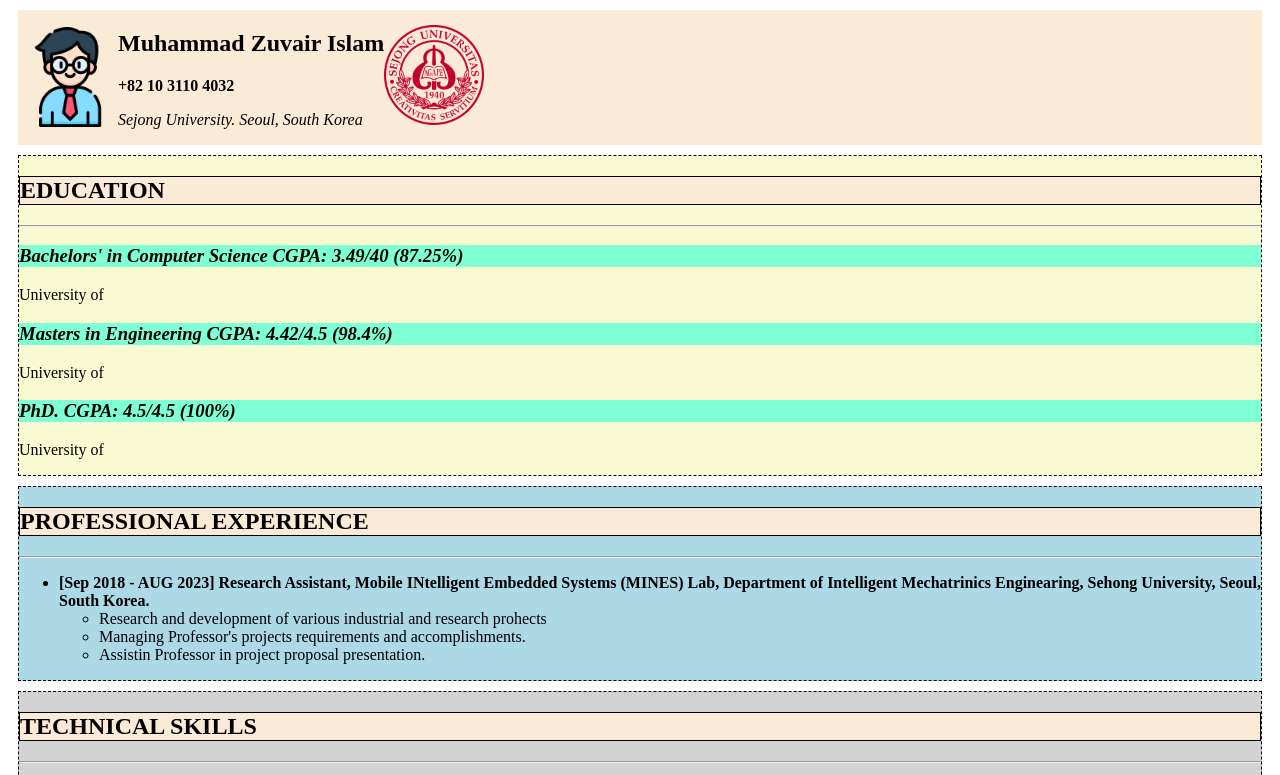
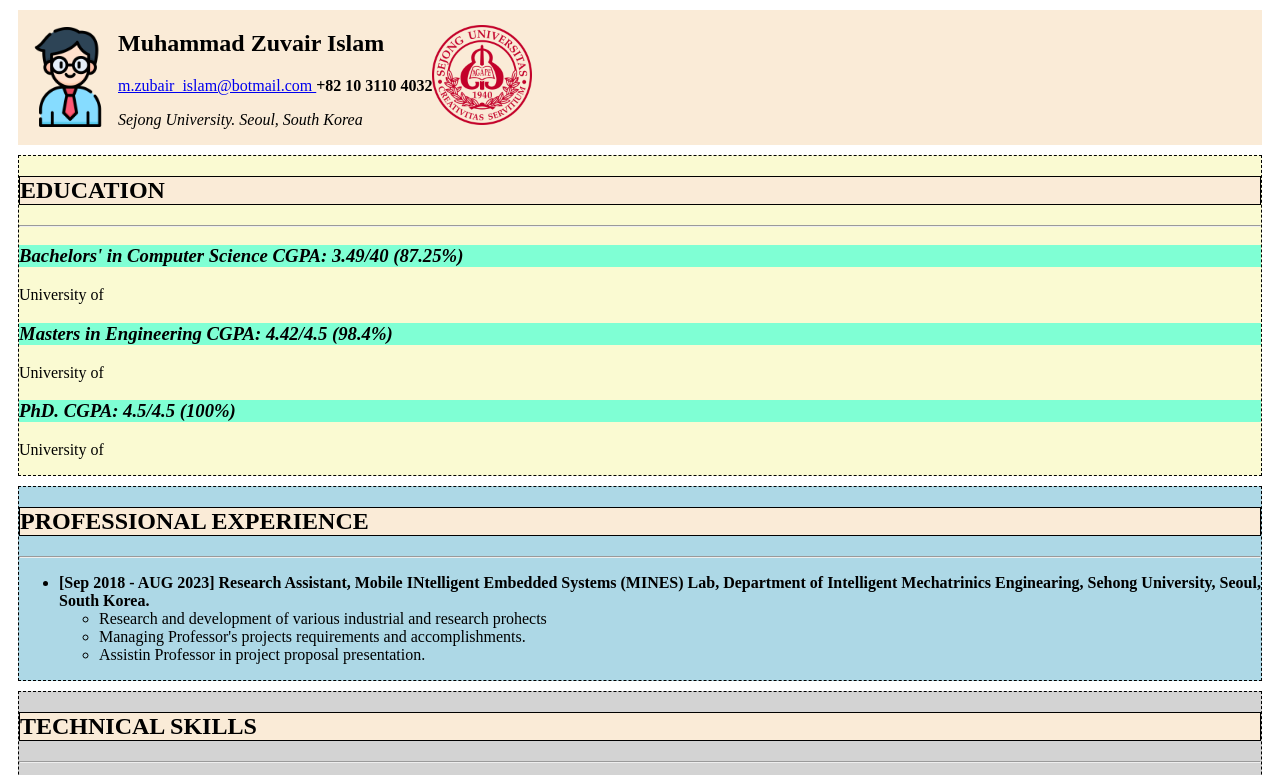
Before and after one commit to sh-molt/wp_final, a plain HTML site: page profile.html in a window 1280 px wide. Shown: the top 775 px of the page. Drawn offline with Linux system fonts and the light colour scheme.

Commit message:
2nd commit

```diff
--- a/profile.html
+++ b/profile.html
@@ -14,10 +14,12 @@
 
         <div class="name">
             <h2>Muhammad Zuvair Islam </h2>
-
-            <p><strong>
+            <p>
+                <a href="mailto":m.zubair_islam@botmail.com>m.zubair_islam@botmail.com </a>
+            <strong>
                 +82 10 3110 4032
             </strong></p>
+
             <p><i>
                 Sejong University. Seoul, South Korea
             </i></p>
```
